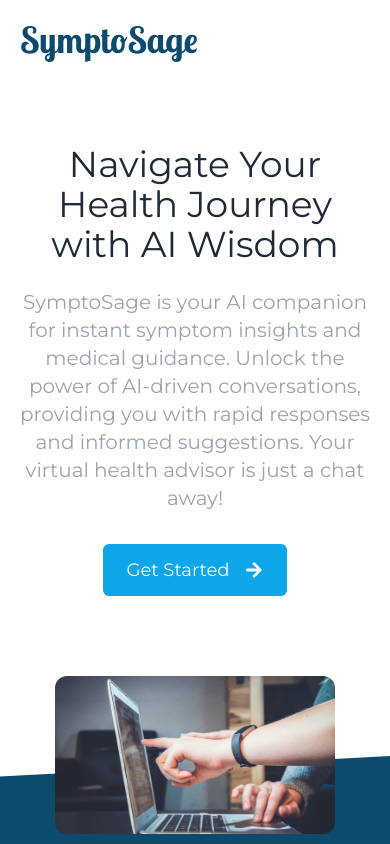
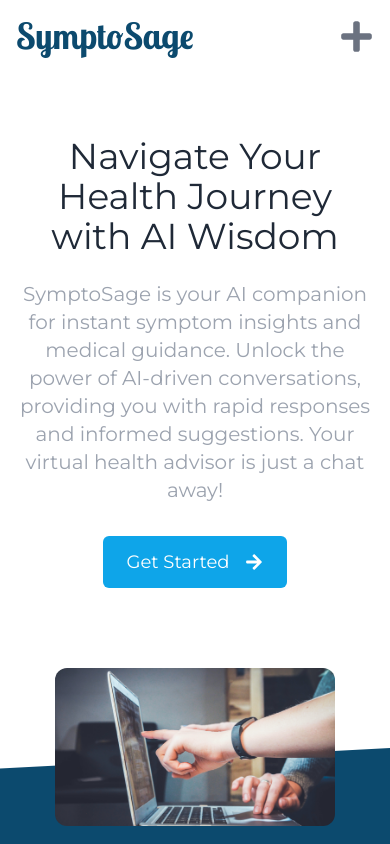
Before and after one commit to EdoriAtiri/Sympto, a React (Vite) app: page / in a window 390 px wide. Shown: the top 844 px of the page. Built offline with nearby package versions, Linux system fonts and the light colour scheme.

Commit message:
add btn to toggle mobileMenu in header

```diff
--- a/src/components/Header.jsx
+++ b/src/components/Header.jsx
@@ -1,16 +1,22 @@
 import { Link } from "react-router-dom";
 import Logo from "./Logo";
+import { FaPlus, FaTimes } from "react-icons/fa";
+import { useState } from "react";
 
 const Header = () => {
+  const [isMobileMenu, setIsMobileMenu] = useState(false);
+
   return (
     <nav className="bg-white text-sm text-gray-500">
       <div className="relative mx-auto max-w-6xl">
         <div className="flex items-center justify-between p-4">
-          <Link className="rounded-full p-1 focus:outline-none focus:ring-2 focus:ring-sky-600 focus:ring-offset-2">
-            <Logo />
-          </Link>
-          <div className="hidden lg:block">
-            <ul className="flex cursor-pointer items-center space-x-12 text-lg">
+          <div>
+            <Link className="rounded-full focus:outline-none focus:ring-2 focus:ring-sky-600 focus:ring-offset-2">
+              <Logo />
+            </Link>
+          </div>
+          <div className="hidden md:block">
+            <ul className="flex cursor-pointer items-center space-x-8 text-lg lg:space-x-12">
               <li className="group relative">
                 <Link className="rounded-md px-2 py-1 focus:text-sky-600 focus:outline-none focus:ring-2 focus:ring-sky-600 focus:ring-offset-2">
                   Home
@@ -29,20 +35,34 @@ const Header = () => {
             </ul>
           </div>
 
-          <div className="flex gap-3">
+          <div className="hidden gap-3 md:flex">
             <Link
               to="#"
-              className="hidden items-center justify-center rounded-md bg-white px-4 py-2 text-lg font-medium text-sky-500 hover:bg-sky-500 hover:text-white focus:outline-none focus:ring-2 focus:ring-sky-500 focus:ring-offset-2 lg:flex"
+              className="items-center justify-center rounded-md bg-white px-4 py-2 text-lg font-medium text-sky-500 hover:bg-sky-500 hover:text-white focus:outline-none focus:ring-2 focus:ring-sky-500 focus:ring-offset-2 lg:flex"
             >
               Login
             </Link>
             <Link
               to="#"
-              className="hidden items-center justify-center rounded-md bg-sky-500 px-4 py-2 text-lg font-medium text-white hover:bg-sky-700 hover:text-white focus:outline-none focus:ring-2 focus:ring-sky-500 focus:ring-offset-2 lg:flex"
+              className="items-center justify-center rounded-md bg-sky-500 px-4 py-2 text-lg font-medium text-white hover:bg-sky-700 hover:text-white focus:outline-none focus:ring-2 focus:ring-sky-500 focus:ring-offset-2 lg:flex"
             >
               Register
             </Link>
           </div>
+
+          {/* Mobile Hamburger */}
+          {
+            <button
+              onClick={() => setIsMobileMenu(!isMobileMenu)}
+              className="md:hidden"
+            >
+              {isMobileMenu ? (
+                <FaTimes size="2.5em" />
+              ) : (
+                <FaPlus size="2.5em" />
+              )}
+            </button>
+          }
         </div>
       </div>
     </nav>
```
